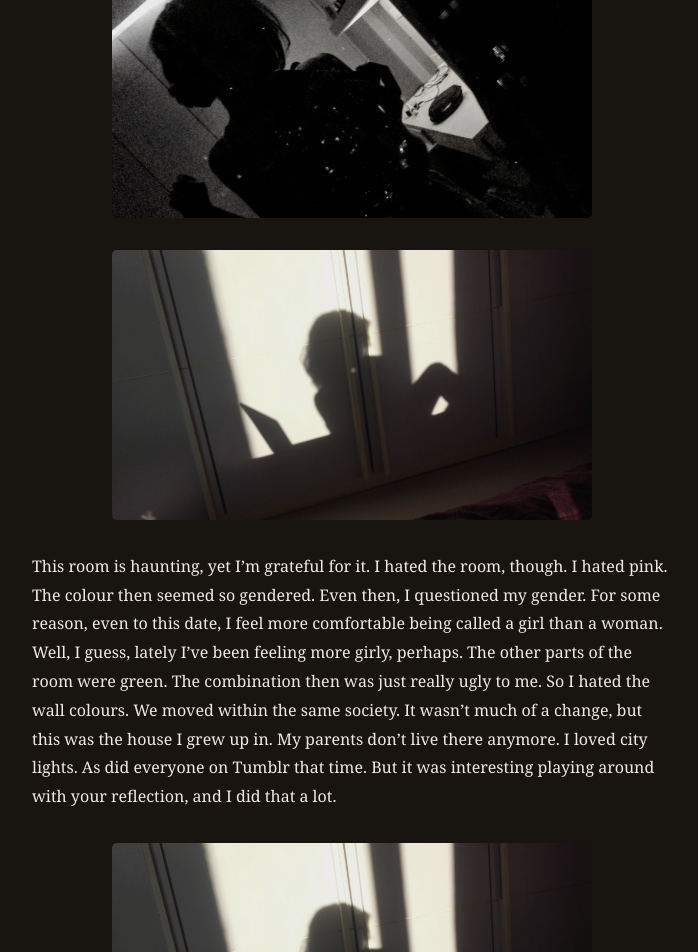
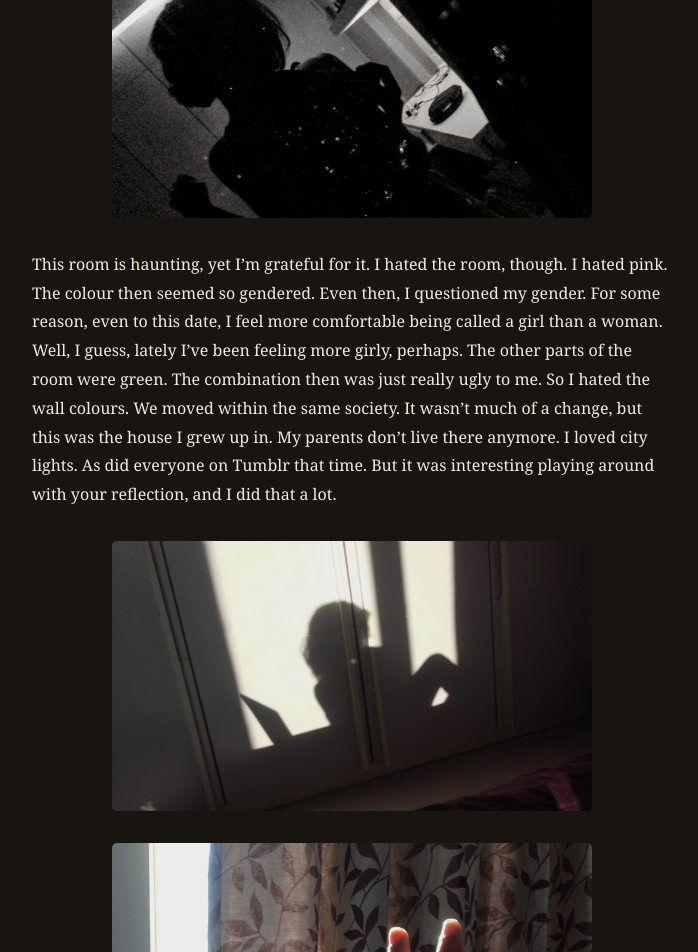
Before and after one commit to shlokamohanty/i-write-sometimes, a Jekyll site: the page built from _posts/2026-02-16-what-do-you-do-alone-in-your-room.md, in a window 1280 px wide. Shown: the part 3639-4591 px from the top of the page, without its empty margins (288-986 px from the left). Built offline with Jekyll 4.4.1, drawn with Linux system fonts in a browser that asks for light colours.

Commit message:
Update 2026-02-16-what-do-you-do-alone-in-your-room.md

```diff
--- a/_posts/2026-02-16-what-do-you-do-alone-in-your-room.md
+++ b/_posts/2026-02-16-what-do-you-do-alone-in-your-room.md
@@ -25,8 +25,6 @@ This was my favorite room, even to date. I loved the color, and I loved Winnie t
 ![](/i-write-sometimes/assets/images/image-room5.jpg)
 
 ![](/i-write-sometimes/assets/images/image-room6.jpg)
-
-![](/i-write-sometimes/assets/images/image-room7.jpg)
 
 This room is haunting, yet I’m grateful for it. I hated the room, though. I hated pink. The colour then seemed so gendered. Even then, I questioned my gender. For some reason, even to this date, I feel more comfortable being called a girl than a woman. Well, I guess, lately I’ve been feeling more girly, perhaps. The other parts of the room were green. The combination then was just really ugly to me. So I hated the wall colours. We moved within the same society. It wasn’t much of a change, but this was the house I grew up in. My parents don’t live there anymore. I loved city lights. As did everyone on Tumblr that time. But it was interesting playing around with your reflection, and I did that a lot.
 
```
